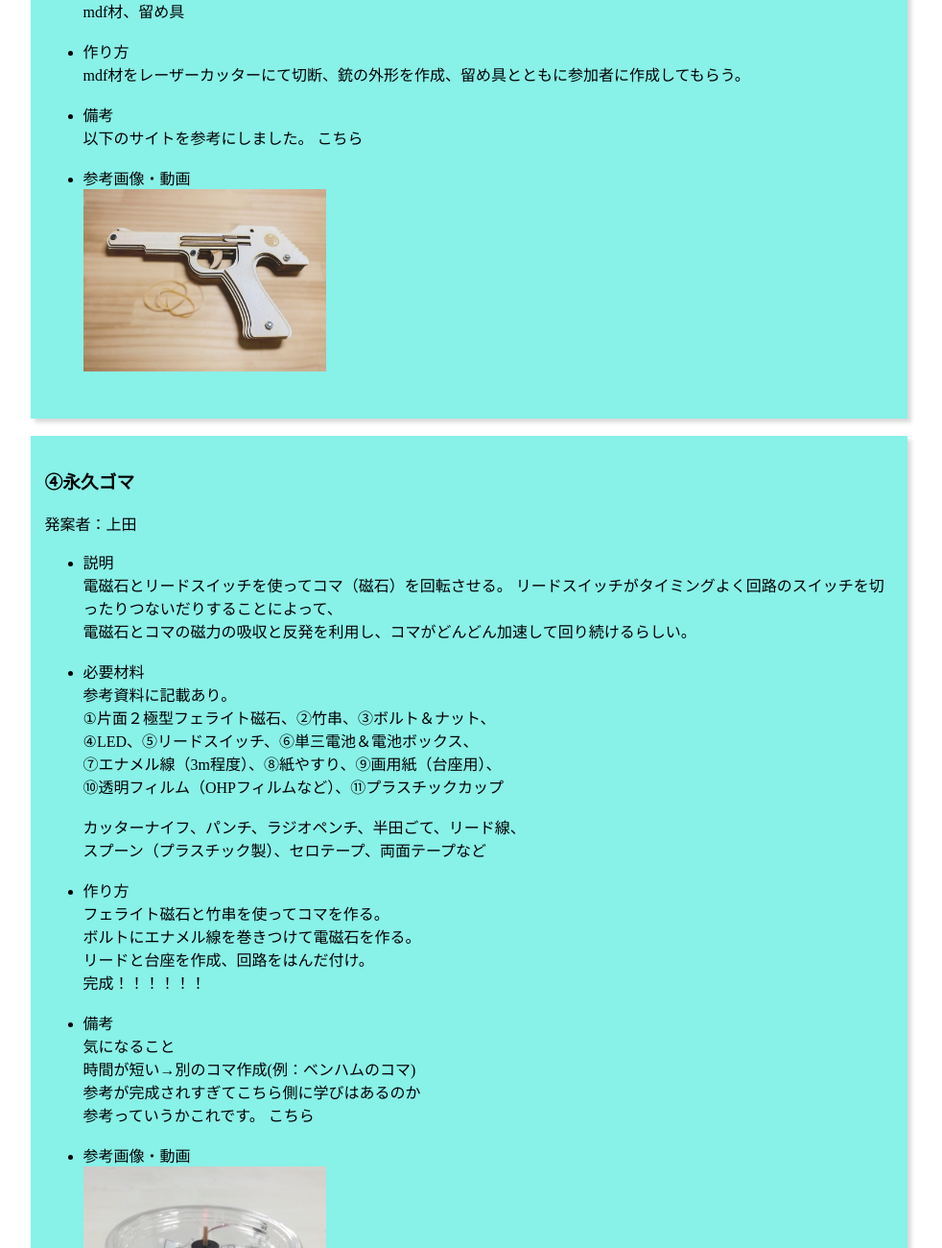
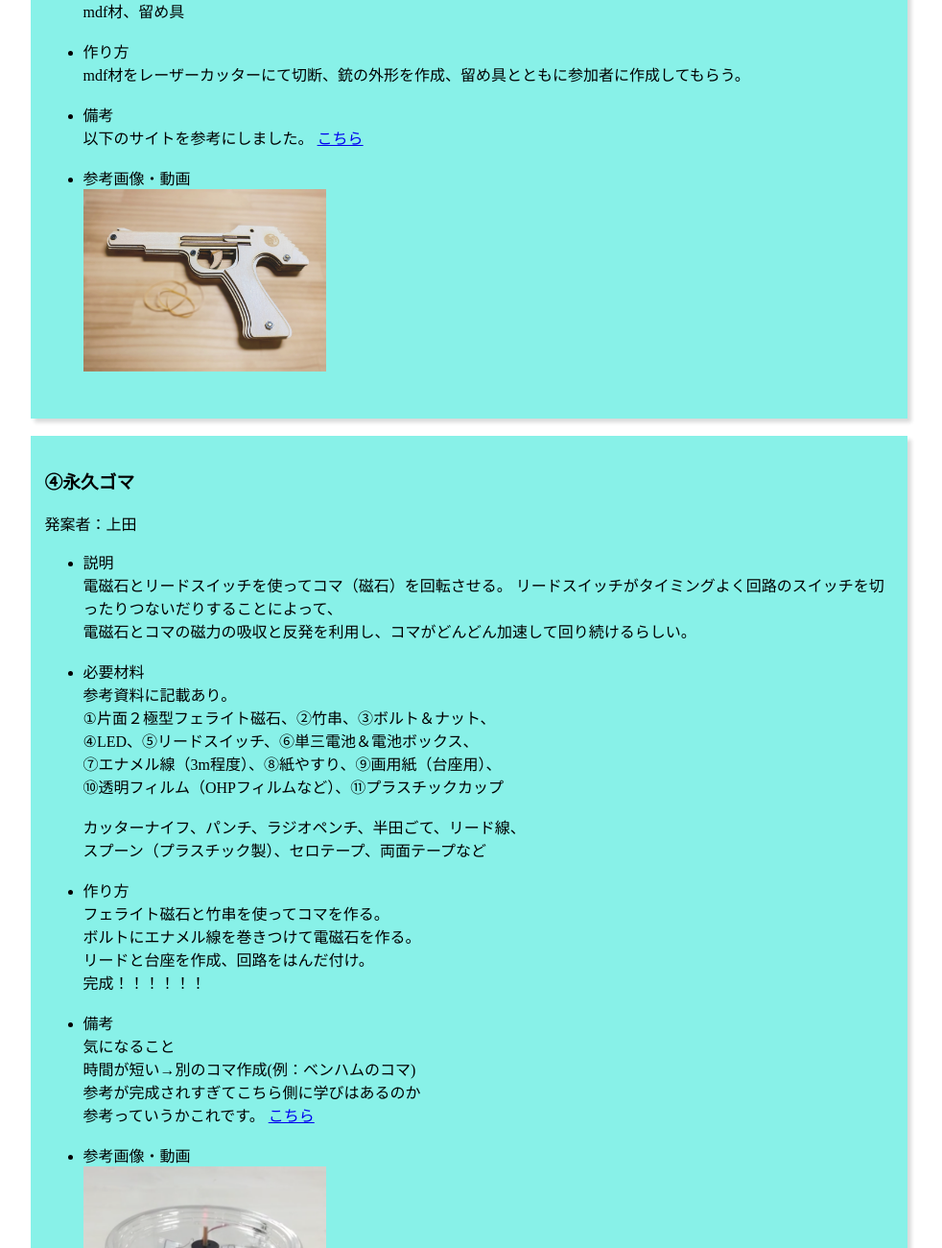
Before and after one commit to OSUCreateCenter/monoiku.local, a plain HTML site: page sub1.html in a window 1280 px wide. Shown: the part 1860-3160 px from the top of the page at 96% size, without its empty margins (151-1133 px from the left). Drawn offline with Linux system fonts and the light colour scheme.

Commit message:
Update sub1.html

```diff
--- a/sub1.html
+++ b/sub1.html
@@ -67,7 +67,7 @@
 
                 <li>備考</li>
                 以下のサイトを参考にしました。
-                <a herf="https://craftie.jp/class/littlehopper/3788">こちら</a><br><br>
+                <a href="https://craftie.jp/class/littlehopper/3788">こちら</a><br><br>
 
                 <li>参考画像・動画</li>
                 <img src="image/ueda 1.jpeg" width="30%" height=auto>
@@ -105,7 +105,7 @@
                 参考が完成されすぎてこちら側に学びはあるのか<br>
 
                 参考っていうかこれです。
-                <a herf="https://www.mirai-kougaku.jp/laboratory/pages/140218.php#&panel1-1">こちら</a><br><br>
+                <a href="https://www.mirai-kougaku.jp/laboratory/pages/140218.php#&panel1-1">こちら</a><br><br>
 
                 <li>参考画像・動画</li>
                 <img src="image/ueda 2.jpeg" width="30%" height=auto>
```
